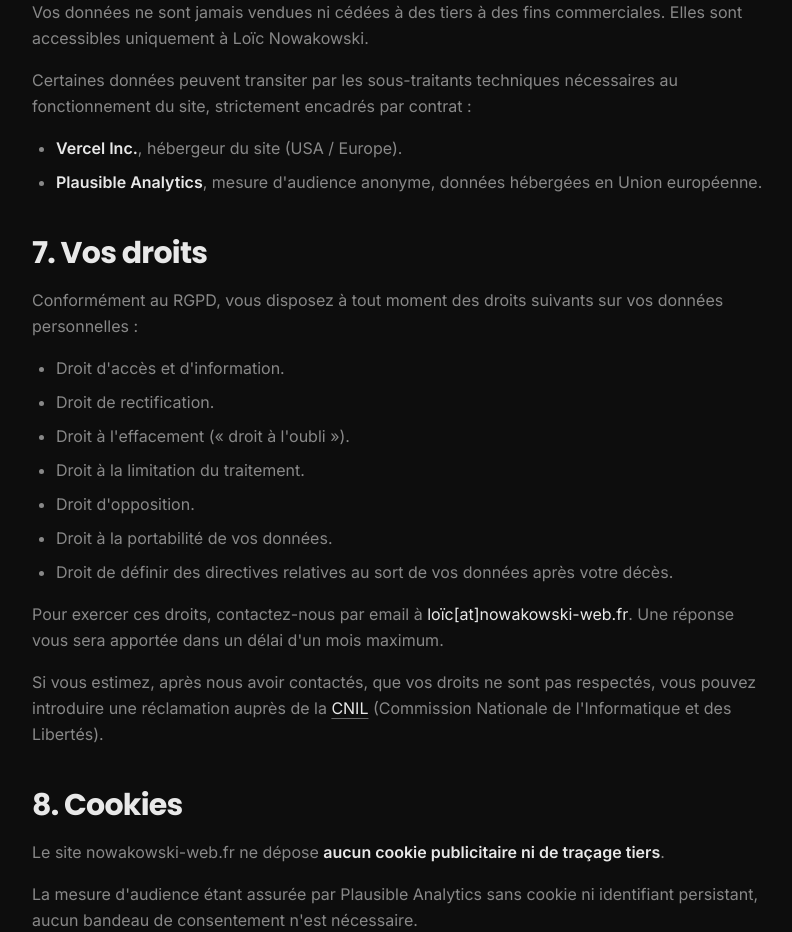
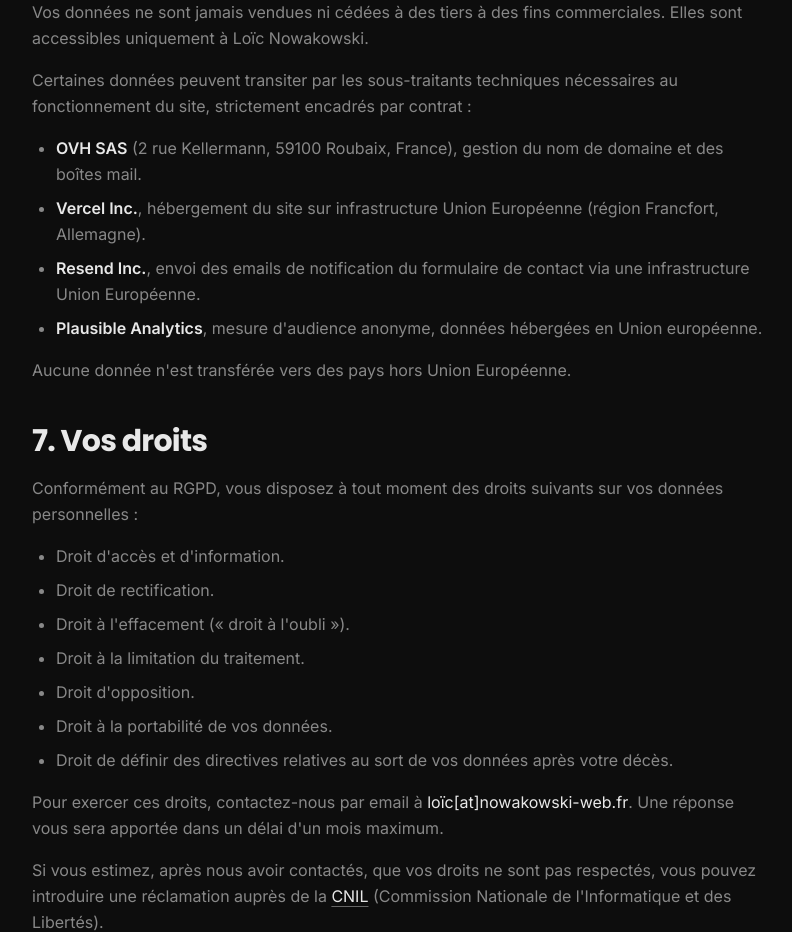
Before and after one commit to Haeev/Nowakowski-Web, a Next.js app: page /politique-confidentialite in a window 1280 px wide. Shown: the part 2220-3152 px from the top of the page, without its empty margins (240-1032 px from the left). Built offline with nearby package versions, Linux system fonts and the light colour scheme.

Commit message:
feat(legal): add OVH/Vercel-Francfort/Resend to politique de confidentialite

```diff
--- a/app/politique-confidentialite/page.tsx
+++ b/app/politique-confidentialite/page.tsx
@@ -246,8 +246,19 @@ const PolitiqueConfidentialitePage = () => (
               </p>
               <ul className="ml-6 list-disc space-y-2">
                 <li>
+                  <span className="font-semibold text-fg">OVH SAS</span>
+                  {" "}(2 rue Kellermann, 59100 Roubaix, France), gestion du
+                  nom de domaine et des boîtes mail.
+                </li>
+                <li>
                   <span className="font-semibold text-fg">Vercel Inc.</span>
-                  , hébergeur du site (USA / Europe).
+                  , hébergement du site sur infrastructure Union Européenne
+                  (région Francfort, Allemagne).
+                </li>
+                <li>
+                  <span className="font-semibold text-fg">Resend Inc.</span>
+                  , envoi des emails de notification du formulaire de
+                  contact via une infrastructure Union Européenne.
                 </li>
                 <li>
                   <span className="font-semibold text-fg">
@@ -257,6 +268,10 @@ const PolitiqueConfidentialitePage = () => (
                   en Union européenne.
                 </li>
               </ul>
+              <p>
+                Aucune donnée n&apos;est transférée vers des pays hors
+                Union Européenne.
+              </p>
             </div>
           </section>
 
```
